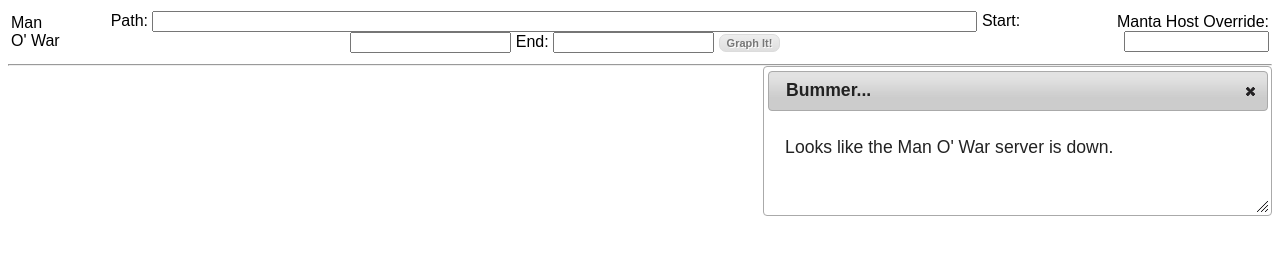
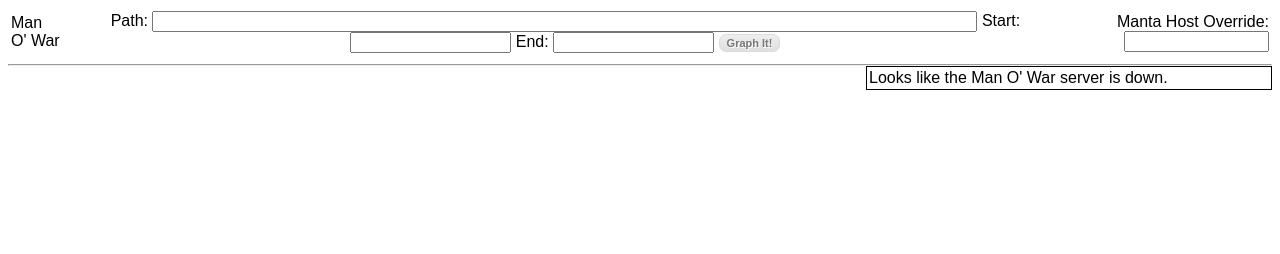
Before and after one commit to TritonDataCenter/manta-manowar, a website: page static/index.html in a window 1280 px wide. Drawn offline with Linux system fonts and the light colour scheme; no server answers.

Commit message:
[MANTA-654] Folding the status dialogs together.

```diff
--- a/static/css/manowar.css
+++ b/static/css/manowar.css
@@ -60,6 +60,21 @@
 #Taken from http://jqueryui.com/autocomplete/#remote
 .ui-autocomplete-loading {
   background: white url('images/ui-anim_basic_16x16.gif') right center no-repeat;
+}
+
+#status_dialog {
+    z-index: 1;
+    border: 1px solid;
+    display: inline-block;
+    padding-top: 2px;
+    padding-bottom: 2px;
+    padding-left: 2px;
+    padding-right: 2px;
+    position: absolute;
+    top: 0;
+    left: 0;
+    background-color: #ffffff;
+    width: 400;
 }
 
 .redx {
--- a/static/index.html
+++ b/static/index.html
@@ -703,10 +703,10 @@
                               getData({ path: gotPath }, processMetrics);
                       }
 
-                      var calledBackCount = 0;
                       function progressCallback(opts) {
                               if (opts.currentPath) {
-                                      var p = 'Searching Manta: /' +
+                                      var p = 'Searching Manta:<br>' +
+                                              mantaPrefix +
                                               opts.currentPath.join('/');
                                       showStatusDialog(p);
                               }
@@ -801,60 +801,31 @@
               testEnableGraphItButton();
       });
 
-      //--- Fun with dialogues
-      // increase the default animation speed to exaggerate the effect
+      //--- Fun with dialogues... I was using the JQuery UI dialog and
+      // tooltips, but the tooltips weren't reappearing on show and
+      // the dialog was stealing focus... so I made my own.  Sad but
+      // true.
+      //Increase the default animation speed to exaggerate the effect
       $.fx.speeds._default = 250;
       $(function() {
               var w = $("#header_separator")[0];
-              $( "#message_dialog" ).dialog({
-                      autoOpen: false,
-                      show: 'blind',
-                      hide: 'blind',
-                      width: 500,
-                      height: 'auto',
-                      position: {
-                              my: 'right top',
-                              at: 'right bottom',
-                              of: w
-                      }
-              });
-
-              var y = $("#header_separator")[0];
-              $( "#status_dialog" ).tooltip({
-                      show: 'blind',
-                      hide: 'blind',
-                      position: {
-                              my: 'left top',
-                              at: 'left bottom',
-                              of: y
-                      }
+              $("#status_dialog").position({
+                      my: 'right top',
+                      at: 'right bottom',
+                      of: w
               });
       });
 
-      $('.changesrc').attr('src',function(index,attr){
-              return attr.replace('images','images/alt');
-      });
-
-      function showMessageDialog(title, html) {
-              $("#message_dialog").dialog('option', 'title', title);
-              $("#message_dialog")[0].innerHTML = html;
-              $("#message_dialog").dialog('open');
-      }
-
-      function hideMessageDialog() {
-              $("#message_dialog").dialog("close");
-      }
-
-      function showStatusDialog(string, closeSoon) {
-              $("#status_dialog").tooltip('option', 'content', string);
-              $("#status_dialog").tooltip('open');
+      function showStatusDialog(html, closeSoon) {
+              $('#status_dialog')[0].innerHTML = html;
+              $('#status_dialog').slideDown();
               if (closeSoon) {
-                      setTimeout(hideStatusDialog, 2000);
+                      setTimeout(hideStatusDialog, 1500);
               }
       }
 
       function hideStatusDialog() {
-              $("#status_dialog").tooltip("close");
+              $('#status_dialog').slideUp();
       }
 
       //--- Fun with the override
@@ -896,7 +867,7 @@
                               if (err.mantaUrl) {
                                       var host = err.mantaUrl.split('/')[2];
                                       m = ' \
-      <p>Looks like we can\'t currently get data from Manta.</p> \
+      Looks like we can\'t currently get data from Manta.<br> \
       <p>Troubleshooting: \
       <ul> \
         <li>Click <a href="' + err.mantaUrl + '">here</a> to see if your \
@@ -912,16 +883,13 @@
       ';
                               } else {
                                       m = ' \
-      <p>Looks like the Man O\' War server is down.</p> \
+      Looks like the Man O\' War server is down. \
       ';
                               }
-                              showMessageDialog('Bummer...', m);
+                              showStatusDialog(m);
                       } else {
-                              var m = '<p>Connected to Manta!</p>';
-                              showMessageDialog('Success!', m);
-                              setTimeout(function () {
-                                      hideMessageDialog();
-                              }, 1500);
+                              var m = 'Connected to Manta!';
+                              showStatusDialog(m, true);
                       }
 
               });
@@ -952,7 +920,7 @@
       </tr>
     </table>
     <hr id="header_separator">
-    <div id='status_dialog' title=''></div>
+    <div id='status_dialog'></div>
 
     <ul id="content" class="sortable list"></ul>
   </body>
```
